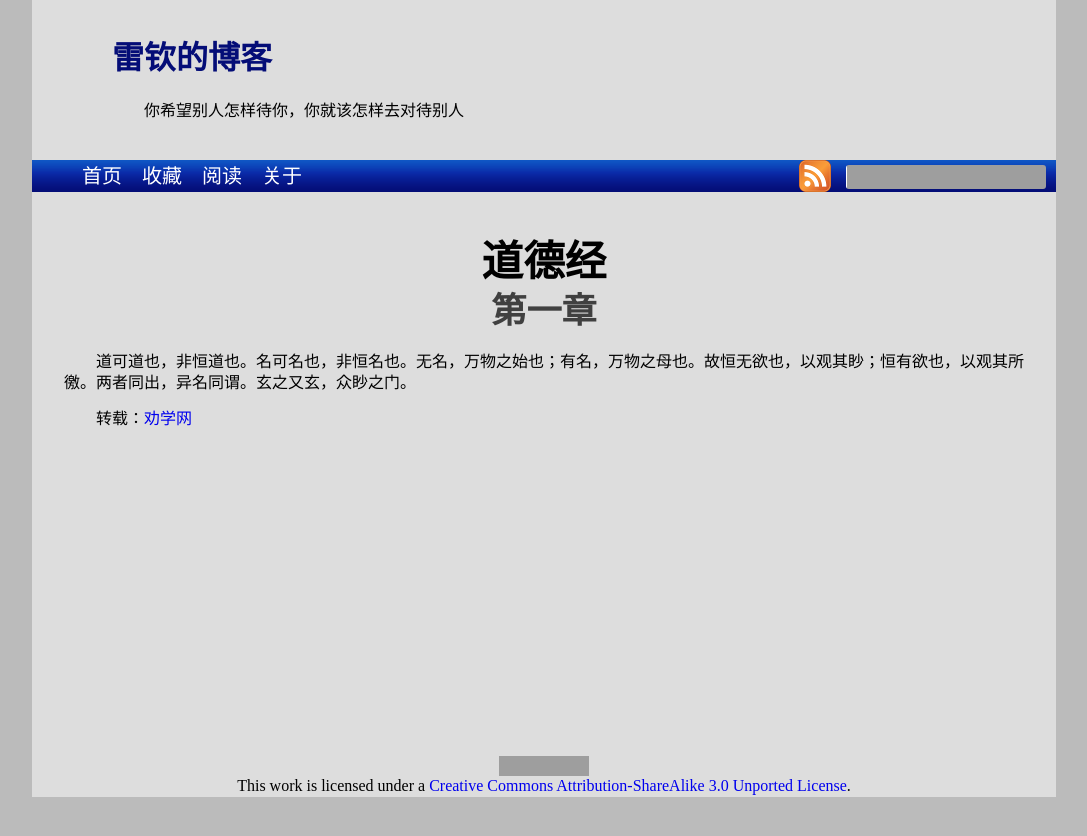
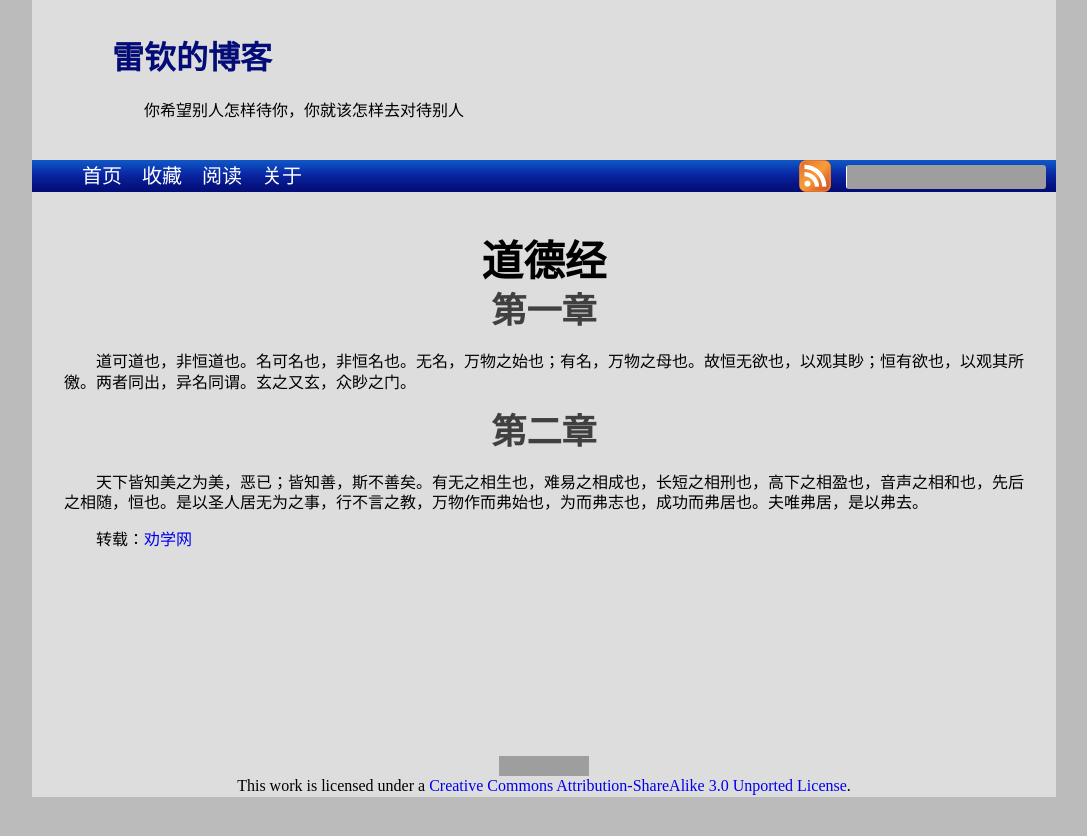
Before and after one commit to leiqin/leiqin.github.io, a Jekyll site: the page built from shoucang/daodejing.markdown, in a window 1280 px wide. Shown: the top 836 px of the page, without its empty margins (96-1183 px from the left). Built offline with Jekyll 4.4.1, drawn with Linux system fonts in a browser that asks for light colours; nearby versions of some CDN libraries; comment, search, counter and statistics services are not loaded; grey boxes are pictures that could not be loaded.

Commit message:
道德经 第二章

```diff
--- a/shoucang/daodejing.markdown
+++ b/shoucang/daodejing.markdown
@@ -8,4 +8,8 @@ layout: headercenter
 
 道可道也，非恒道也。名可名也，非恒名也。无名，万物之始也；有名，万物之母也。故恒无欲也，以观其眇；恒有欲也，以观其所徼。两者同出，异名同谓。玄之又玄，众眇之门。
 
+## 第二章
+
+天下皆知美之为美，恶已；皆知善，斯不善矣。有无之相生也，难易之相成也，长短之相刑也，高下之相盈也，音声之相和也，先后之相随，恒也。是以圣人居无为之事，行不言之教，万物作而弗始也，为而弗志也，成功而弗居也。夫唯弗居，是以弗去。
+
 转载：[劝学网](http://www.quanxue.cn/CT_DaoJia/LaoZiIndex.html)
```
